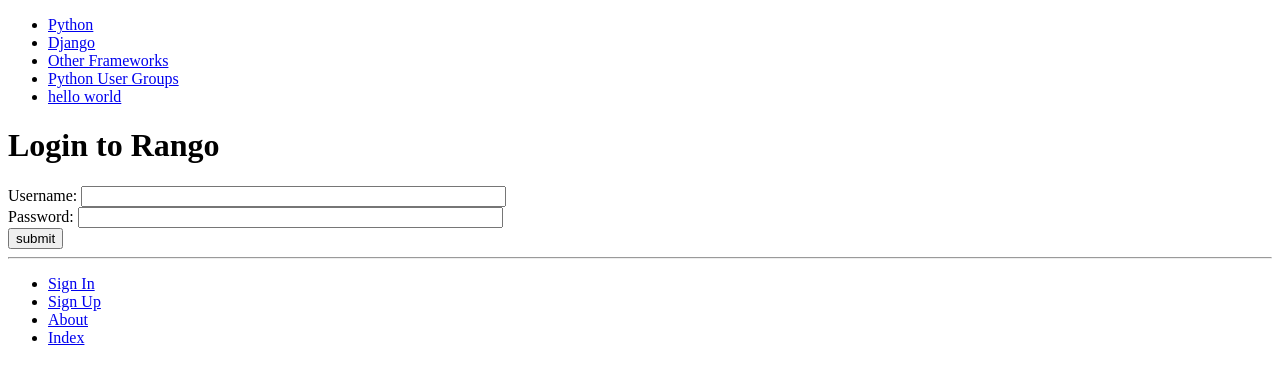
After one commit to deni-nedjalkova/tango_with_django_project, a Django app: page /rango/login/ in a window 1280 px wide. The commit adds this page. Shown: the top 384 px of the page. Run offline with Django 3.2, Linux system fonts and the light colour scheme; data comes from the database, SQL or seed files in the repository; both versions use the stored data as it was after the commit.

Commit message:
End of chapter 9. Review ex.2

```diff
--- a/rango/urls.py
+++ b/rango/urls.py
@@ -9,4 +9,8 @@ urlpatterns = [
 	url(r'^add_category/$', views.add_category, name='add_category'),
 	url(r'^category/(?P<category_name_slug>[\w\-]+)/add_page/$', views.add_page, name='add_page'),
 	url(r'^category/(?P<category_name_slug>[\w\-]+)/$', views.show_category, name='show_category'),
+	url(r'^register/$', views.register, name='register'),
+	url(r'^login/$', views.user_login, name='login'),
+	url(r'^restricted/$', views.restricted, name='restricted'),
+	url(r'^logout/$', views.user_logout, name='logout'),
 ]
--- a/rango/views.py
+++ b/rango/views.py
@@ -6,6 +6,10 @@ from rango.models import Category
 from rango.models import Page
 from rango.forms import CategoryForm, PageForm
 from rango.forms import UserForm, UserProfileForm
+from django.contrib.auth import authenticate, login, logout
+from django.http import HttpResponseRedirect, HttpResponse
+from django.core.urlresolvers import reverse
+from django.contrib.auth.decorators import login_required
 
 # a view called index
 # each view takes at least one argument - HttpRequest obj
@@ -131,3 +135,49 @@ def register(request):
 	# Render the template depending on the context.
 	return render(request, 'rango/register.html',
 	{'user_form': user_form, 'profile_form': profile_form, 'registered': registered})
+
+def user_login(request):
+	# HTTP POST: try to pull out the relevant information.
+	if request.method == 'POST':
+		# This information is obtained from the login form.
+		# request.POST.get('<variable>') returns None if the
+		# value does not exist
+		username = request.POST.get('username')
+		password = request.POST.get('password')
+
+		# check if combination is valid - a User object is returned if it is.
+		user = authenticate(username=username, password=password)
+
+		# If we have a User object, the details are correct.
+		if user:
+			# Is the account active? It could have been disabled.
+			if user.is_active:
+				login(request, user)
+				return HttpResponseRedirect(reverse('index'))
+			else:
+				# An inactive account was used - no logging in!
+				return HttpResponse("Your Rango account is disabled.")
+
+		else:
+			# Bad login details were provided.
+			print("Invalid login details: {0}, {1}".format(username, password))
+			return HttpResponse("Invalid login details supplied.")
+
+		# The request is not a HTTP POST, so display the login form.
+		# This scenario would most likely be a HTTP GET.
+	else:
+		return render(request, 'rango/login.html', {})
+
+@login_required
+def restricted(request):
+	print ("Since you're logged in, you can see this text!")
+	return render(request, 'rango/restricted.html')
+
+# Use the login_required decorator to ensure only those logged in can
+# access the view
+@login_required
+def user_logout(request):
+	# Since we know the user is logged in, we can now just log them out
+	logout(request)
+	# transition back to the homepage
+	return HttpResponseRedirect(reverse('index'))
--- a/tango_with_django_project/settings.py
+++ b/tango_with_django_project/settings.py
@@ -134,3 +134,5 @@ STATICFILES_DIRS = [STATIC_DIR, ]
 MEDIA_ROOT = MEDIA_DIR
 # what url to serve the media files from
 MEDIA_URL = '/media/'
+# url to redirect users to if they are not logged in
+LOGIN_URL = '/rango/login/'
--- a/templates/rango/base.html
+++ b/templates/rango/base.html
@@ -27,7 +27,16 @@
 		<hr />
 		<div>
 			<ul>
-				<li><a href="{% url 'add_category' %}">Add New Category</a></li>
+				{% if user.is_authenticated %}
+					<!--no template for _restricted bc it displays a mssg-->
+					<!--check views-->
+					<li><a href="{% url 'restricted' %}">Restricted Page</a></li>
+					<li><a href="{% url 'logout' %}">Logout</a></li>
+					<li><a href="{% url 'add_category' %}">Add New Category</a></li>
+				{% else %}
+					<li><a href="{% url 'login' %}">Sign In</a></li>
+					<li><a href="{% url 'register' %}">Sign Up</a></li>
+				{% endif %}
 				<li><a href="{% url 'about' %}">About</a></li>
 				<li><a href="{% url 'index' %}">Index</a></li>
 			</ul>
--- a/templates/rango/category.html
+++ b/templates/rango/category.html
@@ -17,7 +17,9 @@
 		{% else %}
 			<strong>No pages currently in category</strong>
 		{% endif %}
-		<a href="{% url 'add_page' category.slug %}">Add Page</a> <br/>
+		{% if user.is_authenticated %}
+			<a href="{% url 'add_page' category.slug %}">Add Page</a> <br/>
+		{% endif %}
 	{% else %}
 		The specified category does not exist!
 	{% endif %}
--- /dev/null
+++ b/templates/rango/login.html
@@ -0,0 +1,18 @@
+{% extends 'rango/base.html' %}
+{% load staticfiles %}
+
+{% block title_block %}
+	Login
+{% endblock %}
+
+{% block body_block %}
+	<h1>Login to Rango</h1>
+	<form id="login_form" method="post" action="{% url 'login' %}">
+	{% csrf_token %}
+	Username: <input type="text" name="username" value="" size="50" />
+	<br />
+	Password: <input type="password" name="password" value="" size="50" />
+	<br />
+	<input type="submit" value="submit" />
+	</form>
+{% endblock %}
```
Also changed, not shown: templates/rango/index.html (+7 -1 lines), templates/rango/register.html (added, +28 -0 lines), templates/rango/restricted.html (added, +10 -0 lines), db.sqlite3.
